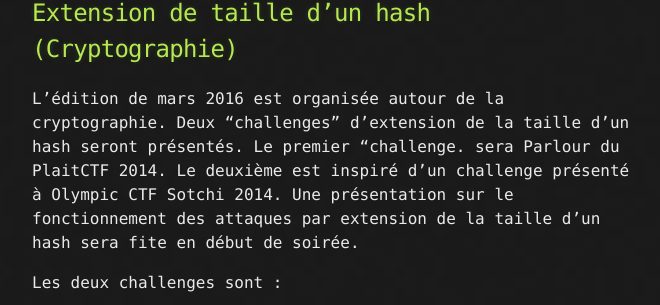
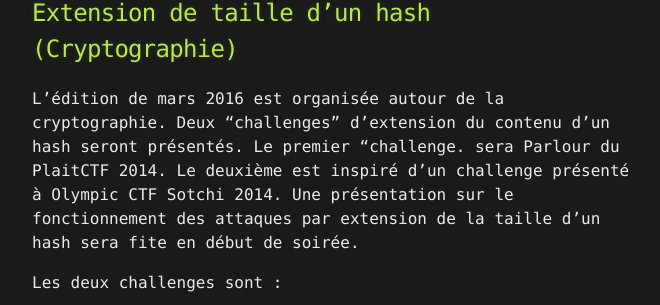
Before and after one commit to montrehack/montrehack.github.com, a Jekyll site: the page built from index.md, in a window 1280 px wide and 900 px high, scrolled down 757 px. Shown: the part 171-476 px from the top of the window, without its empty margins (308-968 px from the left). Built offline with Jekyll 4.4.1, drawn with Linux system fonts in a browser that asks for light colours; Markdown is read by kramdown in place of the engine named in the settings; comment, search, counter and statistics services are not loaded.

Commit message:
fixing french version of the challenge to be more accurate

```diff
--- a/index.md
+++ b/index.md
@@ -14,7 +14,7 @@ La prochaine édition de Montréhack aura lieu le lundi 21 mars 2016.
 ## Extension de taille d'un hash (Cryptographie)
 
 L'édition de mars 2016 est organisée autour de la cryptographie. Deux "challenges" d'extension
-de la taille d'un hash seront présentés. Le premier "challenge. sera Parlour du PlaitCTF 2014.
+du contenu d'un hash seront présentés. Le premier "challenge. sera Parlour du PlaitCTF 2014.
 Le deuxième est inspiré d'un challenge présenté à Olympic CTF Sotchi 2014. Une présentation sur
 le fonctionnement des attaques par extension de la taille d'un hash sera fite en début de soirée.
 
```
